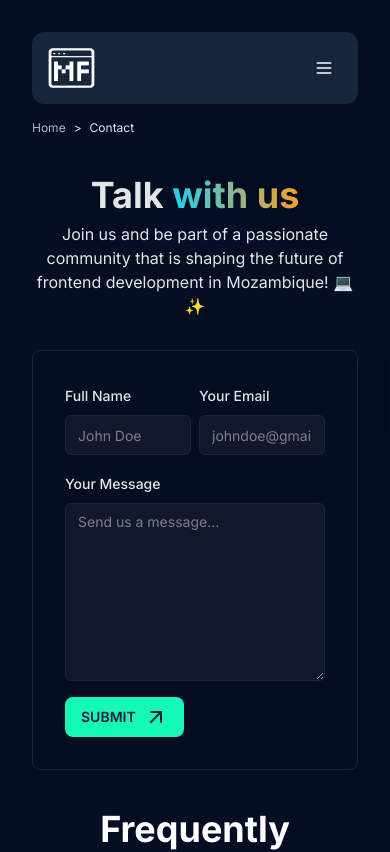
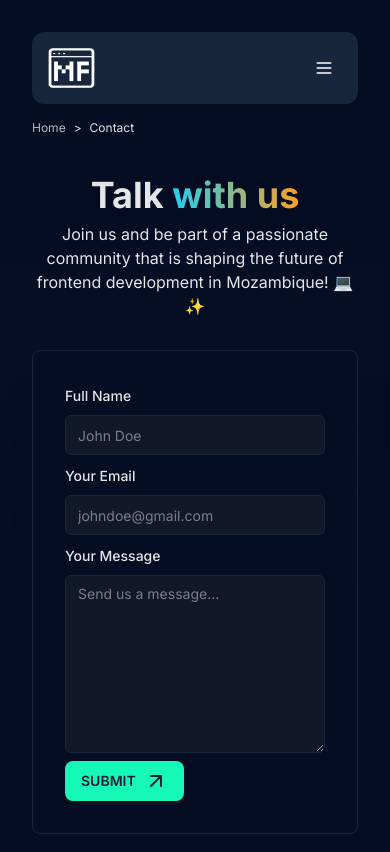
Before and after one commit to Maputo-Frontenders/maputo_frontenders_website, a Next.js app: page /en/contacto in a window 390 px wide. Shown: the top 852 px of the page. Built offline with nearby package versions, Linux system fonts and the light colour scheme.

Commit message:
style: refine layout for  responsiveness in ContactForm

```diff
--- a/sections/contacto/form.tsx
+++ b/sections/contacto/form.tsx
@@ -53,9 +53,9 @@ export function ContactForm({ intl }: { intl: DictionaryProps }) {
     <Form {...form}>
       <form
         onSubmit={form.handleSubmit(onSubmit)}
-        className="w-full  flex flex-col gap-4 border border-mf-darkBlue bg-mf-background rounded-lg p-8 max-w-5xl mx-auto"
+        className="w-full  flex flex-col gap-2 md:gap-4 border border-mf-darkBlue bg-mf-background rounded-lg p-8 max-w-5xl mx-auto"
       >
-        <div className="flex gap-2">
+        <div className="flex flex-col md:flex-row gap-2">
           <FormField
             control={form.control}
             name="name"
```
